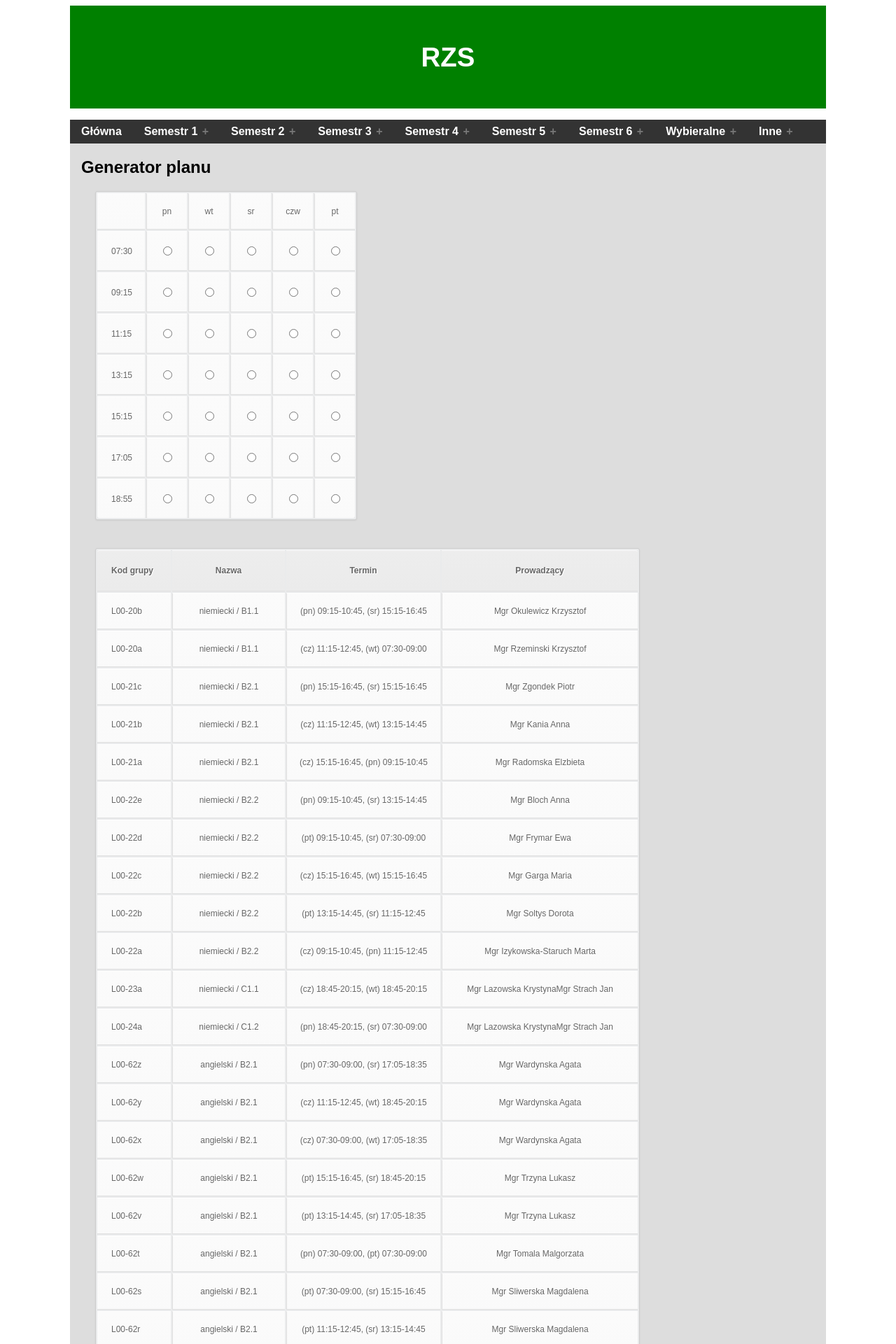
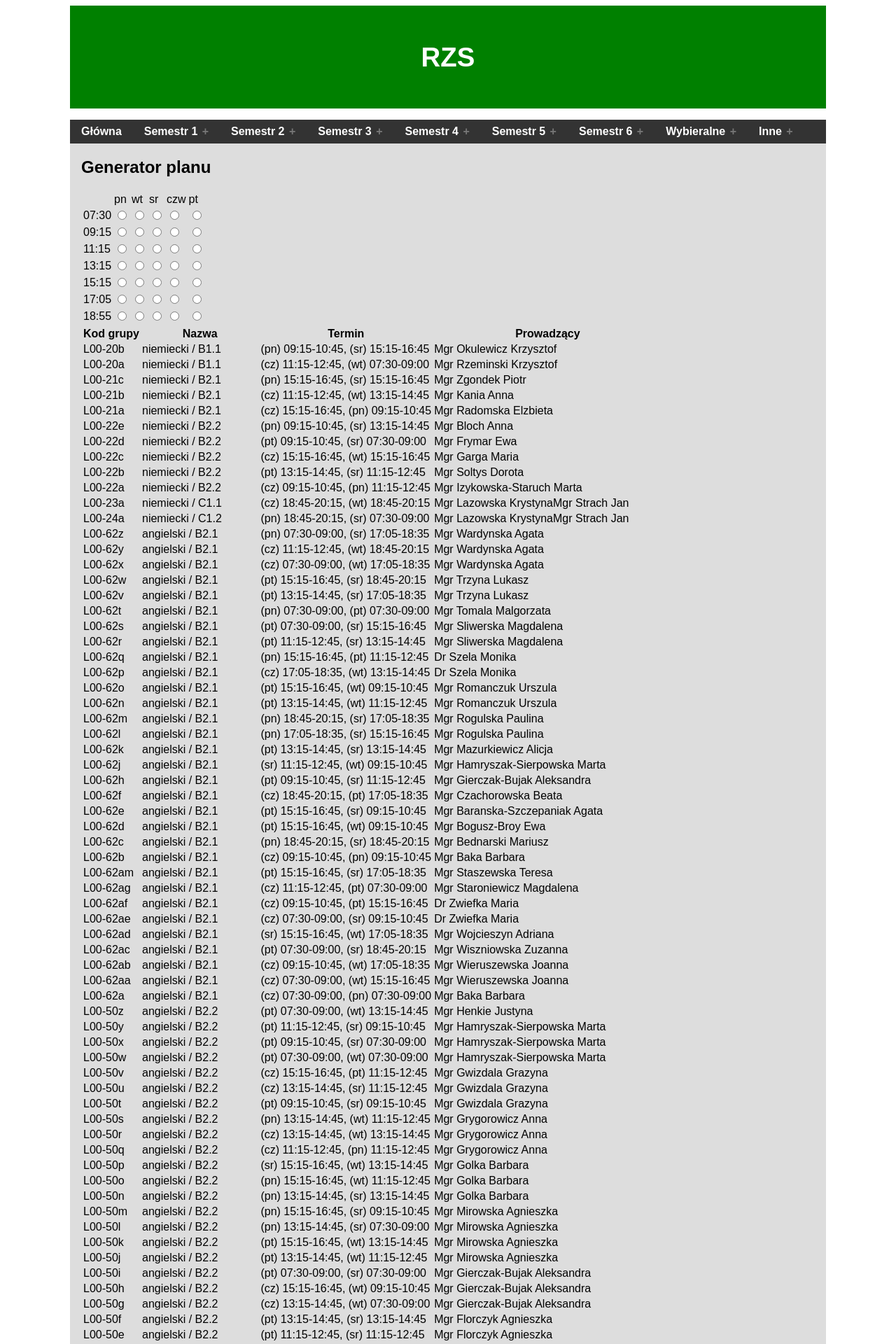
Before and after one commit to rzs-site/rzs-site.github.io, a Jekyll site: the page built from inne/generator/index.md, in a window 1280 px wide. Shown: the top 1920 px of the page at 70% size. Built offline with Jekyll 4.4.1, drawn with Linux system fonts in a browser that asks for light colours; our own code applies the rules of GitHub Pages for plain Markdown files.

Commit message:
Update gen_style.css

```diff
--- a/assets/gen_style.css
+++ b/assets/gen_style.css
@@ -1,19 +1,19 @@
-table a:link {
+table.light a:link {
 	color: #666;
 	font-weight: bold;
 	text-decoration:none;
 }
-table a:visited {
+table.light a:visited {
 	color: #999999;
 	font-weight:bold;
 	text-decoration:none;
 }
-table a:active,
-table a:hover {
+table.light a:active,
+table.light a:hover {
 	color: #bd5a35;
 	text-decoration:underline;
 }
-table {
+table.light {
 	font-family:Arial, Helvetica, sans-serif;
 	color:#666;
 	font-size:12px;
@@ -30,7 +30,7 @@ table {
 	-webkit-box-shadow: 0 1px 2px #d1d1d1;
 	box-shadow: 0 1px 2px #d1d1d1;
 }
-table th {
+table.light th {
 	padding:21px 25px 22px 25px;
 	border-top:1px solid #fafafa;
 	border-bottom:1px solid #e0e0e0;
@@ -39,30 +39,30 @@ table th {
 	background: -webkit-gradient(linear, left top, left bottom, from(#ededed), to(#ebebeb));
 	background: -moz-linear-gradient(top,  #ededed,  #ebebeb);
 }
-table th:first-child {
+table.light th:first-child {
 	text-align: left;
 	padding-left:20px;
 }
-table tr:first-child th:first-child {
+table.light tr:first-child th:first-child {
 	-moz-border-radius-topleft:3px;
 	-webkit-border-top-left-radius:3px;
 	border-top-left-radius:3px;
 }
-table tr:first-child th:last-child {
+table.light tr:first-child th:last-child {
 	-moz-border-radius-topright:3px;
 	-webkit-border-top-right-radius:3px;
 	border-top-right-radius:3px;
 }
-table tr {
+table.light tr {
 	text-align: center;
 	padding-left:20px;
 }
-table td:first-child {
+table.light td:first-child {
 	text-align: left;
 	padding-left:20px;
 	border-left: 0;
 }
-table td {
+table.light td {
 	padding:18px;
 	border-top: 1px solid #ffffff;
 	border-bottom:1px solid #e0e0e0;
@@ -72,25 +72,25 @@ table td {
 	background: -webkit-gradient(linear, left top, left bottom, from(#fbfbfb), to(#fafafa));
 	background: -moz-linear-gradient(top,  #fbfbfb,  #fafafa);
 }
-table tr.even td {
+table.light tr.even td {
 	background: #f6f6f6;
 	background: -webkit-gradient(linear, left top, left bottom, from(#f8f8f8), to(#f6f6f6));
 	background: -moz-linear-gradient(top,  #f8f8f8,  #f6f6f6);
 }
-table tr:last-child td {
+table.light tr:last-child td {
 	border-bottom:0;
 }
-table tr:last-child td:first-child {
+table.light tr:last-child td:first-child {
 	-moz-border-radius-bottomleft:3px;
 	-webkit-border-bottom-left-radius:3px;
 	border-bottom-left-radius:3px;
 }
-table tr:last-child td:last-child {
+table.light tr:last-child td:last-child {
 	-moz-border-radius-bottomright:3px;
 	-webkit-border-bottom-right-radius:3px;
 	border-bottom-right-radius:3px;
 }
-table tr:hover td {
+table.light tr:hover td {
 	background: #f2f2f2;
 	background: -webkit-gradient(linear, left top, left bottom, from(#f2f2f2), to(#f0f0f0));
 	background: -moz-linear-gradient(top,  #f2f2f2,  #f0f0f0);
```
